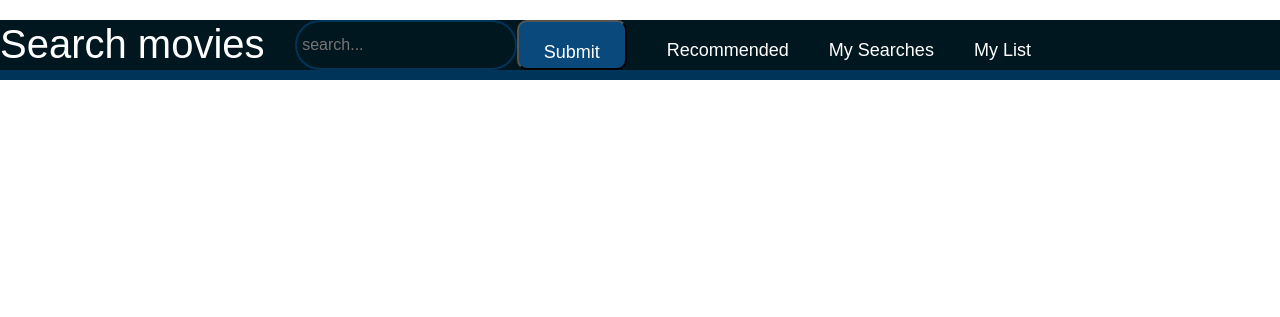
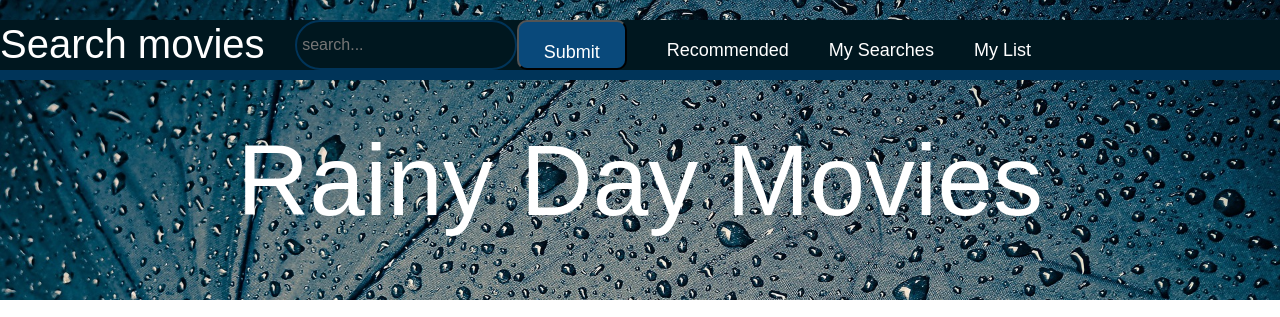
Before and after one commit to EmilyBernard/rainy-day-movies, a plain HTML site: page index.html in a window 1280 px wide. Shown: the top 317 px of the page. Drawn offline with nearby package versions, Linux system fonts and the light colour scheme; the site is published under a folder, as on GitHub Pages, so addresses that start at the root find nothing; a script that the page names is missing.

Commit message:
fixing background image

```diff
--- a/assets/style.css
+++ b/assets/style.css
@@ -94,7 +94,7 @@ h2 {
   }
 /* Sets the background image behind the header */
   .background {
-    background-image: url("/pics/top view umbrella.jpeg");
+    background-image: url("../pics/top view umbrella.jpeg");
     background-size: cover;
     height: 300px;
     margin-bottom: 20px;
```
